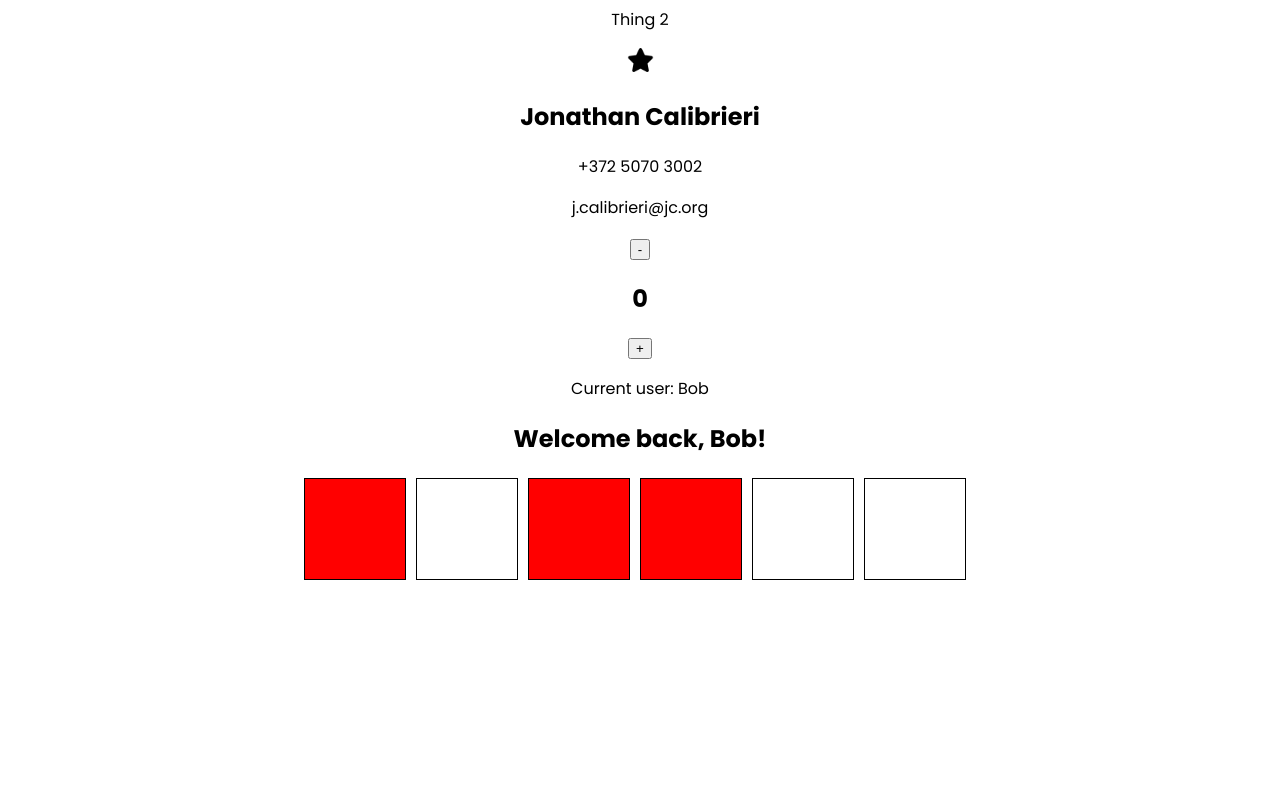
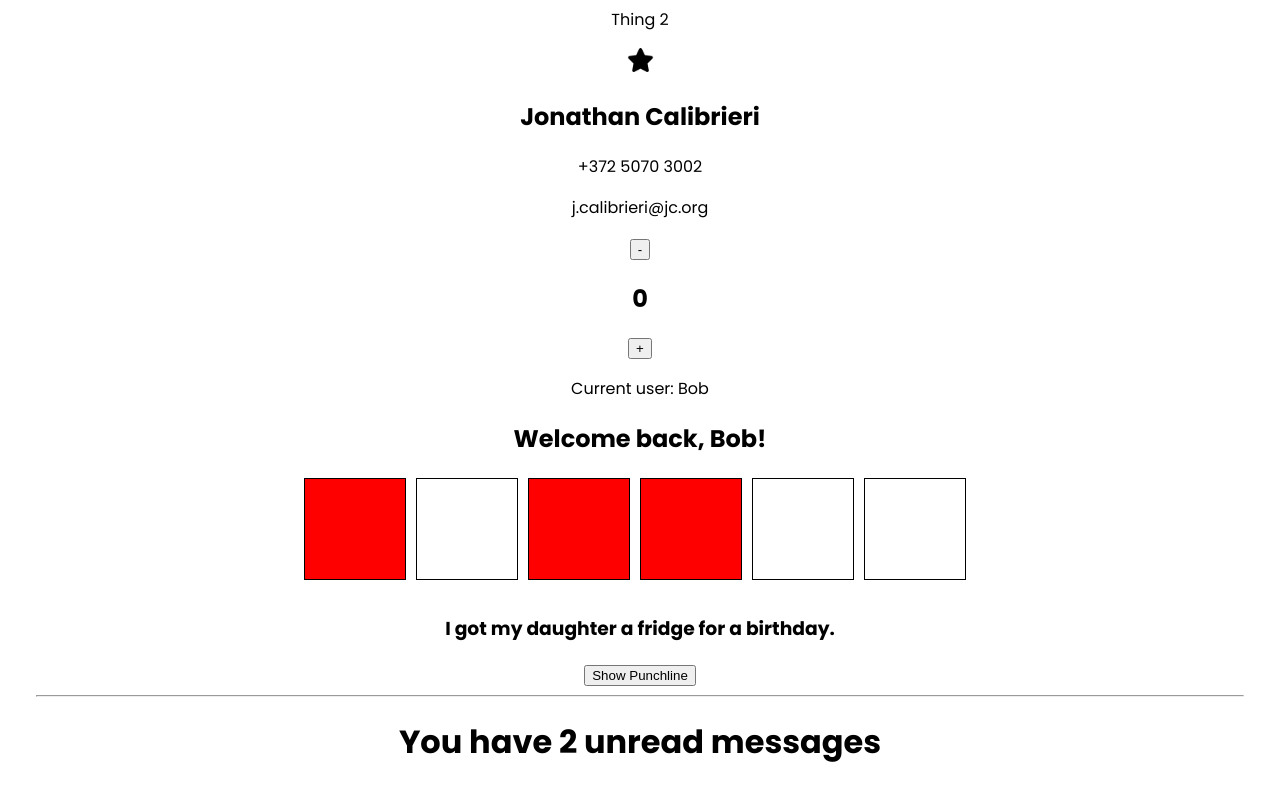
Before and after one commit to reedikpoopuu/memegenerator, a React (Create React App) app: page / in a window 1280 px wide. Shown: the part 612-1412 px from the top of the page. Before the commit the page ends 1262 px from the top, so only its background shows below. Built offline with nearby package versions, Linux system fonts and the light colour scheme; the HTML template or start-up script is replaced by a standard one.

Commit message:
Added updates for Joke exercise

```diff
--- a/src/components/generator.js
+++ b/src/components/generator.js
@@ -6,6 +6,7 @@ import Exercises from "./exercises";
 import Header from "./header";
 import Body from "./body";
 import Boxer from "./boxer";
+import Joke from "./joke";
 
 export default function Generator () {
     const [meme, setMeme] = React.useState({
@@ -68,6 +69,9 @@ export default function Generator () {
             <Header user={user}/>
             <Body user={user} />
             <Boxer />
+            <Joke
+            setup="I got my daughter a fridge for a birthday."
+            punchline="I can't wait to see her face light up when she opens it."/>
         </main>
     )
 }
--- /dev/null
+++ b/src/components/joke.js
@@ -0,0 +1,19 @@
+import React from "react";
+import Messages from "./messages"
+
+export default function Joke(props) {
+    const [isShown, toggleIsShown] = React.useState(false);
+    function handleClick() {
+        toggleIsShown(prevState => prevState ? false : true)
+    }
+
+    return(
+        <div>
+            {props.setup && <h3>{props.setup}</h3>}
+            {isShown && <p>{props.punchline}</p>}
+            <button onClick={handleClick}>{isShown ? "Hide" : "Show"} Punchline</button>
+            <hr />
+            <Messages />
+        </div>
+    )
+}
--- /dev/null
+++ b/src/components/messages.js
@@ -0,0 +1,12 @@
+import React from "react"
+
+export default function Messages() {
+    const [messages, setMessages] = React.useState(["a", "b"])
+
+    return(
+        <div>
+            {messages.length === 0 ? <h1>You are all caught up!</h1> :
+            <h1>You have {messages.length} unread {messages.length > 1 ? "messages" : "message"}</h1>}
+        </div>
+    )
+}
```
